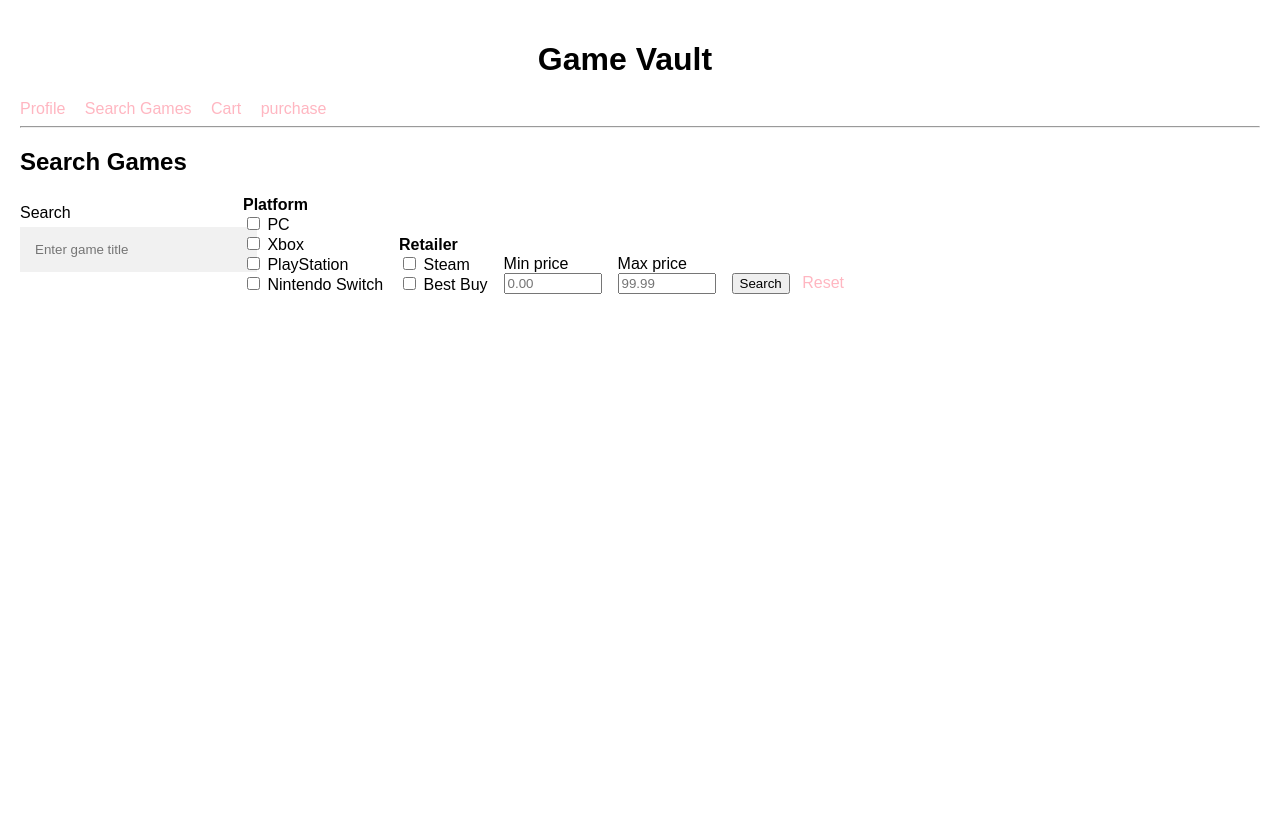
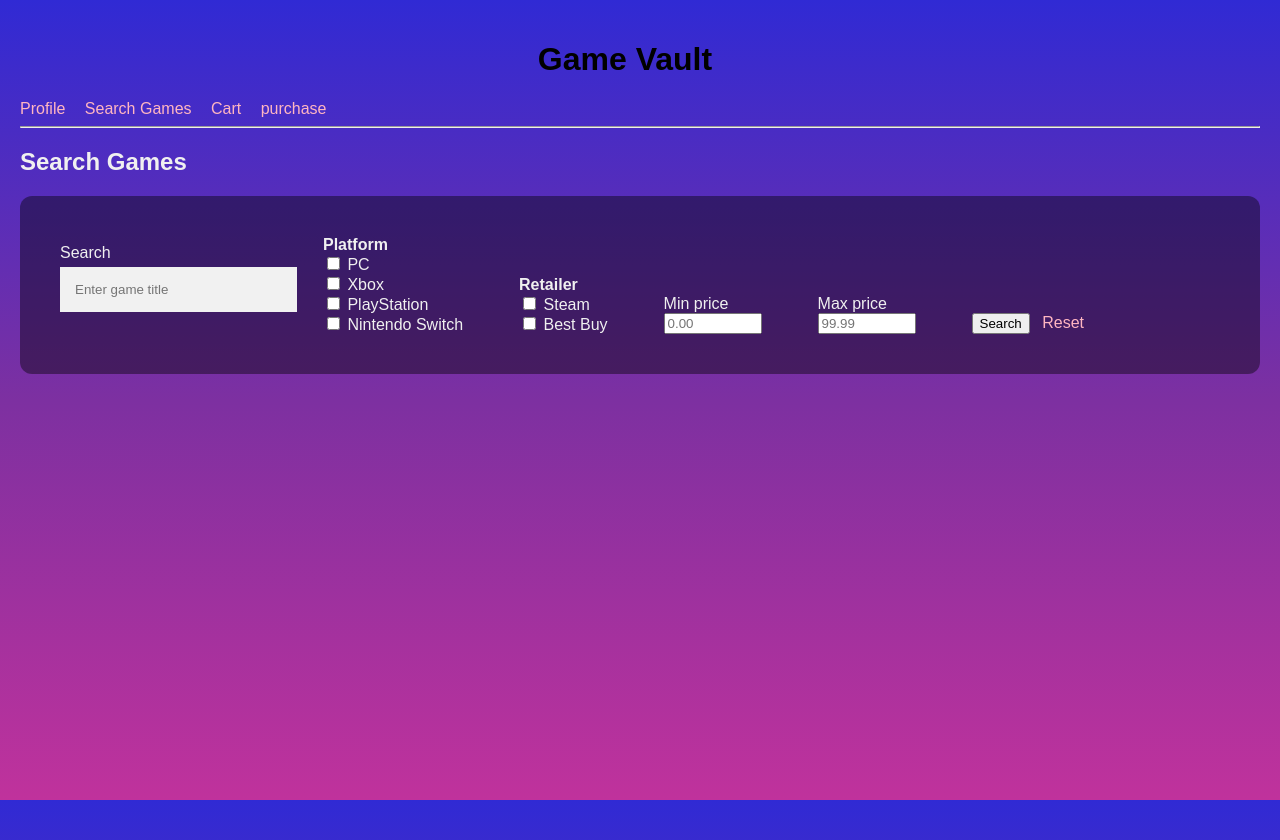
Before and after one commit to Cos229-239/2025_12_Team2, a FastAPI app: page /search in a window 1280 px wide. Before the commit the page ends 294 px from the top, so only its background shows below. Run offline with FastAPI, Linux system fonts and the light colour scheme.

Commit message:
streamlined pages to more match each other

```diff
--- a/templates/base.html
+++ b/templates/base.html
@@ -5,7 +5,7 @@
     <title>Game Vault</title>
     <link rel="stylesheet" href="/static/css/style.css">
 </head>
-<body>
+<body class="background_purchase">
 <header>
     <center><h1>Game Vault</h1></center>
     {% block navbar %}
--- a/templates/creation.html
+++ b/templates/creation.html
@@ -1,7 +1,7 @@
 <head>
     <meta name="viewport" content="width=device-width, initial-scale=1.0" />
 </head>
-<body class="blended-background">
+<body class="background_purchase">
     <div class="bg-img">
         <form method="post" action="/creation" class="container">
             {% extends "base.html" %}
--- a/templates/login.html
+++ b/templates/login.html
@@ -1,7 +1,7 @@
 <head>
     <meta name="viewport" content="width=device-width, initial-scale=1.0" />
 </head>
-<body class="blended-background">
+<body class="background_purchase">
     <div class="bg-img">
         <form method="post" action="/login" class="container">
             {% extends "base.html" %}
--- a/templates/profile.html
+++ b/templates/profile.html
@@ -1,4 +1,4 @@
-<body class="blended-background">
+<body class="background_purchase">
     {% extends "base.html" %}
 
     <!--
@@ -24,6 +24,7 @@ Elements needed for profile:
 
     -->
     {% block content %}
+    <font color="f0f0f0">
         <h2>{{ profile.username }}</h2>
 
         <!--
@@ -35,7 +36,6 @@ Elements needed for profile:
             <li><a href="/setting">Setting</a></li>
             <li><a href="/payment history">Payment History</a></li>
         </nav>-->
-
         <!--Horizontal tab menu-->
         <nav>
             <a href="/profile">Profile</a>
@@ -51,3 +51,5 @@ Elements needed for profile:
         <p><strong>Favorite Platform:</strong> {{ profile.favorite_platform }}</p>
         <p>Use the navigation above to search games or view your cart.</p>
         {% endblock %}
+    </font>
+</body>
--- a/templates/search.html
+++ b/templates/search.html
@@ -1,17 +1,20 @@
 {% extends "base.html" %}
 
 {% block content %}
+<font color="f0f0f0">
     <h2>Search Games</h2>
 
+
+    <body class="background_purchase">
         <form method="get" action="/search" style="margin-bottom:12px;">
-    <div style="display:flex; flex-wrap:wrap; gap:16px; align-items:flex-end;">
+            <div style="display:flex; flex-wrap:wrap; gap:16px; align-items:flex-end;" class="content_box">
 
-        <div>
+                <div style="margin:20px">
                     <label>Search</label><br>
                     <input type="text" name="q" value="{{ query }}" placeholder="Enter game title">
                 </div>
 
-        <div>
+                <div style="margin:20px">
                     <div><strong>Platform</strong></div>
                     <label>
                         <input type="checkbox" name="platforms" value="PC"
@@ -38,7 +41,7 @@
                     </label>
                 </div>
 
-        <div>
+                <div style="margin:20px">
                     <div><strong>Retailer</strong></div>
                     <label>
                         <input type="checkbox" name="retailers" value="Steam"
@@ -53,26 +56,28 @@
                     </label>
                 </div>
 
-        <div>
+                <div style="margin:20px">
                     <label>Min price</label><br>
                     <input type="number" name="min_price" step="0.01"
                            value="{{ min_price if min_price is not none else '' }}"
                            placeholder="0.00" style="width:90px;">
                 </div>
 
-        <div>
+                <div style="margin:20px">
                     <label>Max price</label><br>
                     <input type="number" name="max_price" step="0.01"
                            value="{{ max_price if max_price is not none else '' }}"
                            placeholder="99.99" style="width:90px;">
                 </div>
 
-        <div>
+                <div style="margin:20px">
                     <button type="submit">Search</button>
                     <a href="/search" style="margin-left:8px;">Reset</a>
                 </div>
             </div>
         </form>
+    </body>
+</font>
 
     <script>
         document.addEventListener("DOMContentLoaded", () => {
@@ -90,6 +95,7 @@
     </script>
 
     {% if results %}
+<font color="f0f0f0">
     <h3>Results</h3>
     <table>
         <thead>
@@ -175,3 +181,4 @@
     <p>No results found for "{{ query }}".</p>
     {% endif %}
     {% endblock %}
+</font>
```
Lines whose indentation alone changed are shown as unchanged.
